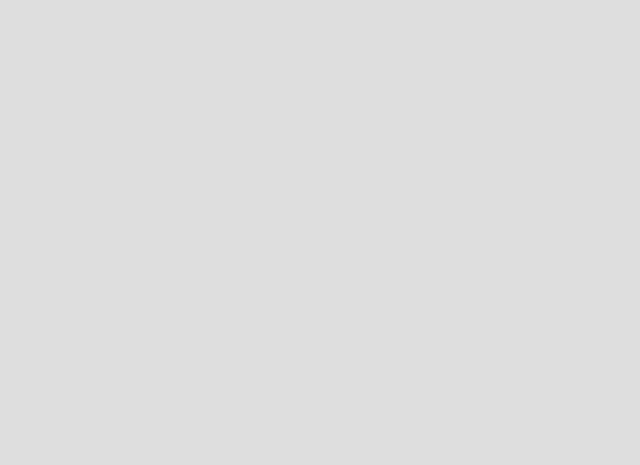
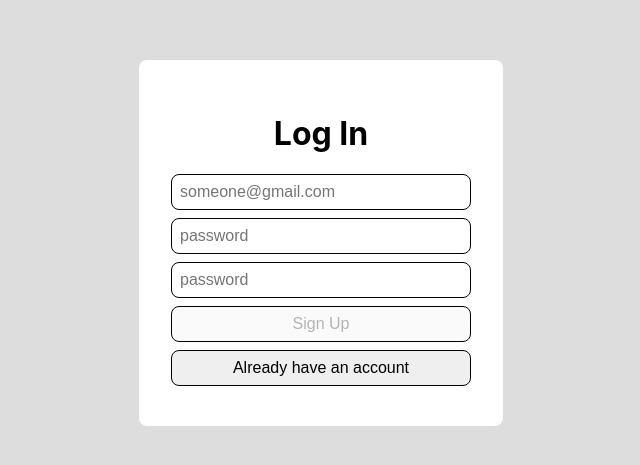
Before and after one commit to MehdiDissem/React-Auth-JWT, a React (Create React App) app in the folder front-end/: page /signup in a window 1280 px wide. Shown: the part 157-622 px from the top of the page, without its empty margins (319-959 px from the left). Built offline with nearby package versions, Linux system fonts and the light colour scheme.

Commit message:
login signup done

```diff
--- a/front-end/src/Routes.js
+++ b/front-end/src/Routes.js
@@ -1,6 +1,7 @@
 import { BrowserRouter as Router, Route, Switch } from 'react-router-dom';
 import { UserInfoPage } from './pages/UserInfoPage';
 import { LogInPage } from './pages/LoginPage';
+import { SignUpPage } from './pages/SignUpPage';
 
 export const Routes = () => {
     return (
@@ -12,6 +13,9 @@ export const Routes = () => {
                 <Route path="/login">
                     <LogInPage/>
                 </Route>
+                <Route path="/signup">
+                    <SignUpPage/>
+                </Route>
             </Switch>
         </Router>
     );
```
